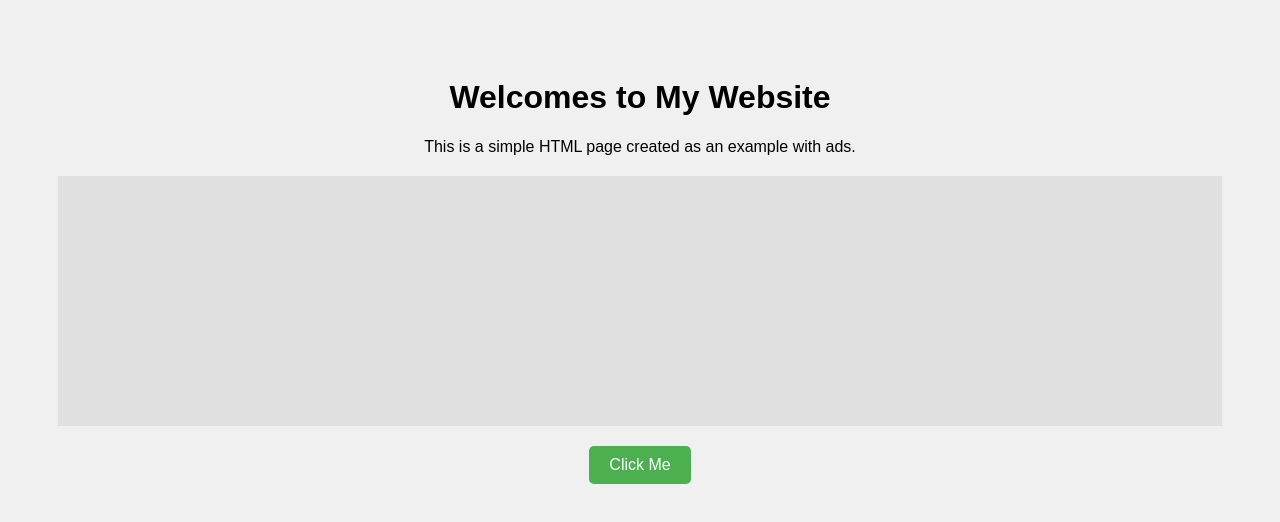
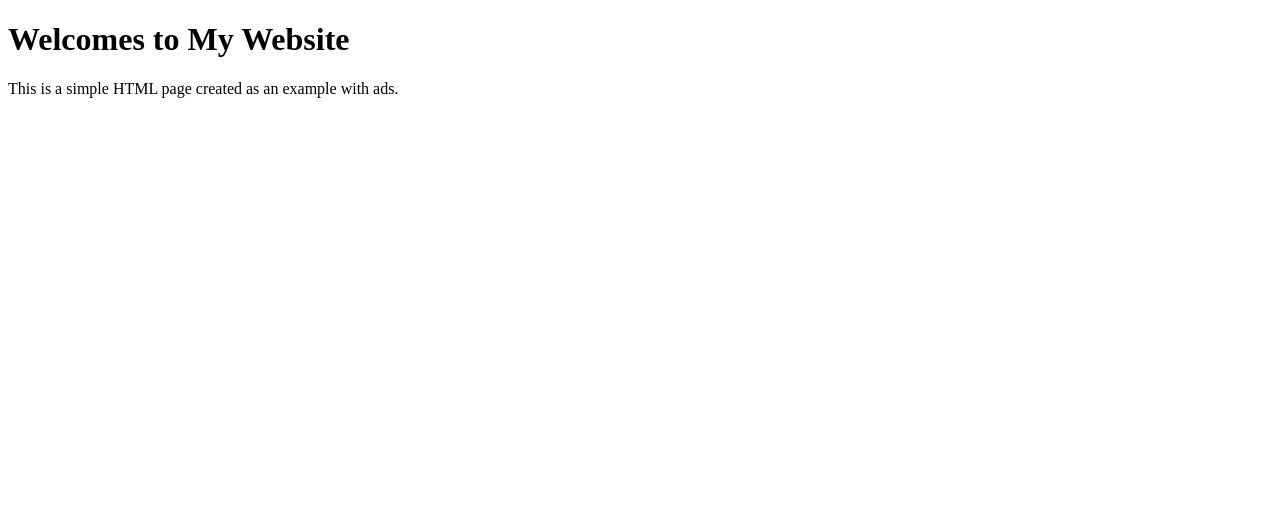
Before and after one commit to Mdaviso2505/mdaviso2505.github.io, a plain HTML site: page index.html in a window 1280 px wide. Drawn offline with Linux system fonts and the light colour scheme.

Commit message:
Update index.html

```diff
--- a/index.html
+++ b/index.html
@@ -1,68 +1,14 @@
 <!DOCTYPE html>
 <html lang="en">
-<head>
-  <meta charset="UTF-8">
-  <meta name="viewport" content="width=device-width, initial-scale=1.0">
-  <meta name="netpub_209672a34f4e9fe3b7d663799d7e6ff5" content="209672a34f4e9fe3b7d663799d7e6ff5_0c82882d21e8020a4d3077bde3f83f6b" />
-  <script type="text/javascript" src="https://fstatic.netpub.media/extra/cmp/cmp-gdpr.js" defer></script>
-  <title>My First Web Page</title>
-  <style>
-    body {
-      font-family: Arial, sans-serif;
-      background-color: #f0f0f0;
-      text-align: center;
-      padding: 50px;
-    }
-    button {
-      padding: 10px 20px;
-      font-size: 16px;
-      cursor: pointer;
-      background-color: #4CAF50;
-      color: white;
-      border: none;
-      border-radius: 5px;
-    }
-    #ad-container {
-      margin: 20px auto;
-      display: flex;
-      justify-content: center;
-      align-items: center;
-      min-height: 250px;
-      background-color: #e0e0e0;
-    }
-    ins[class^="adv-"] {
-      display: inline-block !important;
-      width: 300px;
-      height: 250px;
-    }
-  </style>
-</head>
+
 <body>
-
+<script type="text/javascript" src="https://fstatic.netpub.media/extra/cmp/cmp-gdpr.js" defer></script>
   <h1>Welcomes to My Website</h1>
   <p>This is a simple HTML page created as an example with ads.</p>
 
-  <div id="ad-container">
-<!-- Netpub Banner - Interstitial 0x0 -->
+
+<!-- Netpub Banner - IAB 300x250 -->
 <script type="text/javascript">(function(a) { if (!document.getElementById(a)) { const s = document.createElement("script"); s.id = a; s.async = true; s.src = ["https://fstatic.netpub.media/static/", a, ".min.js?", Date.now()].join(""); document.head.appendChild(s); } })("209672a34f4e9fe3b7d663799d7e6ff5");</script>
-<ins class="adv-209672a34f4e9fe3b7d663799d7e6ff5" data-sizes-desktop="1050x300,200x200,250x250,300x250,336x280,400x350,468x60,678x60,700x300,728x500,728x90,750x400,750x480,870x200,970x250,970x90" data-sizes-mobile="200x200,250x250,300x250,300x50,320x100,320x50,360x100,360x50" data-interstitial="1"></ins>
-  </div>
-
-  <button onclick="alert('Hello there!')">Click Me</button>
-
-  <!-- Load ad script after DOM is ready -->
-  <script>
-    window.addEventListener("DOMContentLoaded", function () {
-      const scriptId = "209672a34f4e9fe3b7d663799d7e6ff5";
-      if (!document.getElementById(scriptId)) {
-        const s = document.createElement("script");
-        s.id = scriptId;
-        s.async = true;
-        s.src = `https://fstatic.netpub.media/static/${scriptId}.min.js?${Date.now()}`;
-        document.head.appendChild(s);
-      }
-    });
-  </script>
-
+<ins class="adv-209672a34f4e9fe3b7d663799d7e6ff5" data-sizes-desktop="200x200,250x250,300x250,336x280" data-sizes-mobile="200x200,250x250,300x250,336x280" data-slot="1"></ins>
 </body>
 </html>
```
